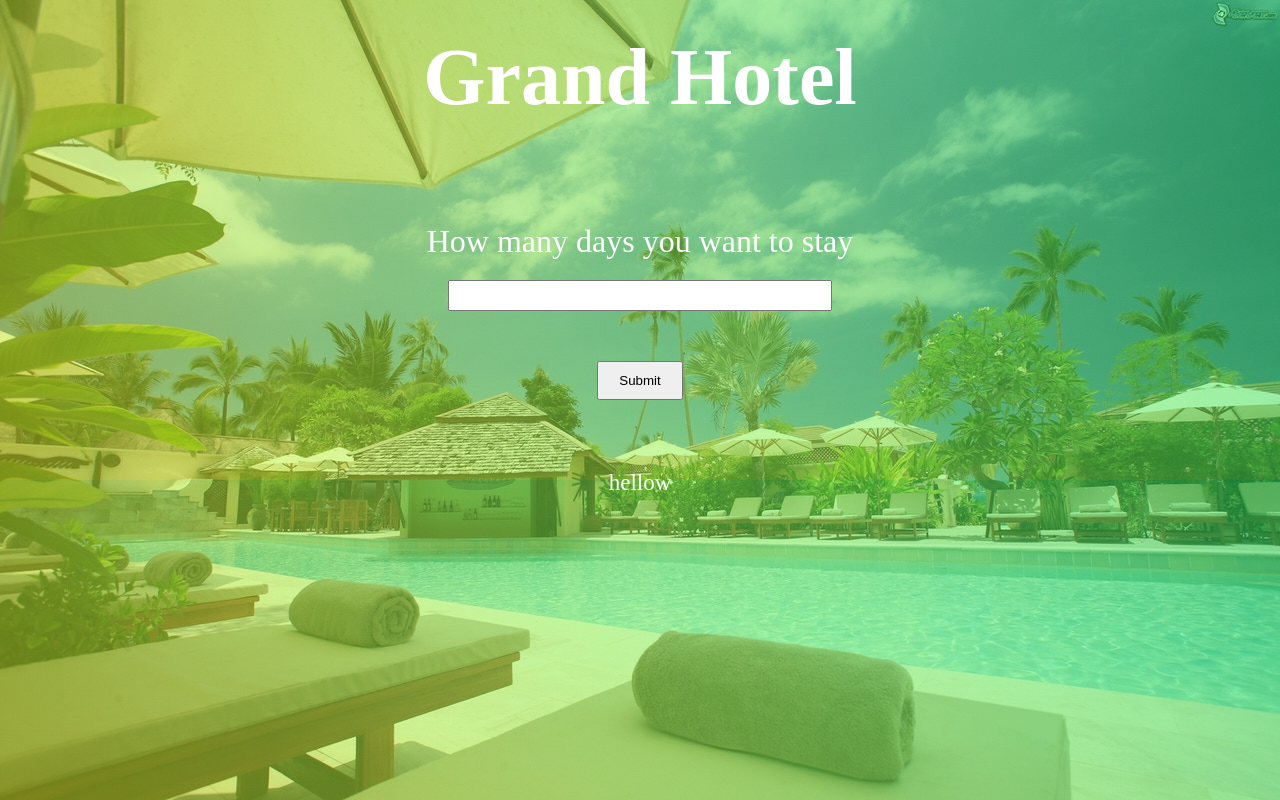
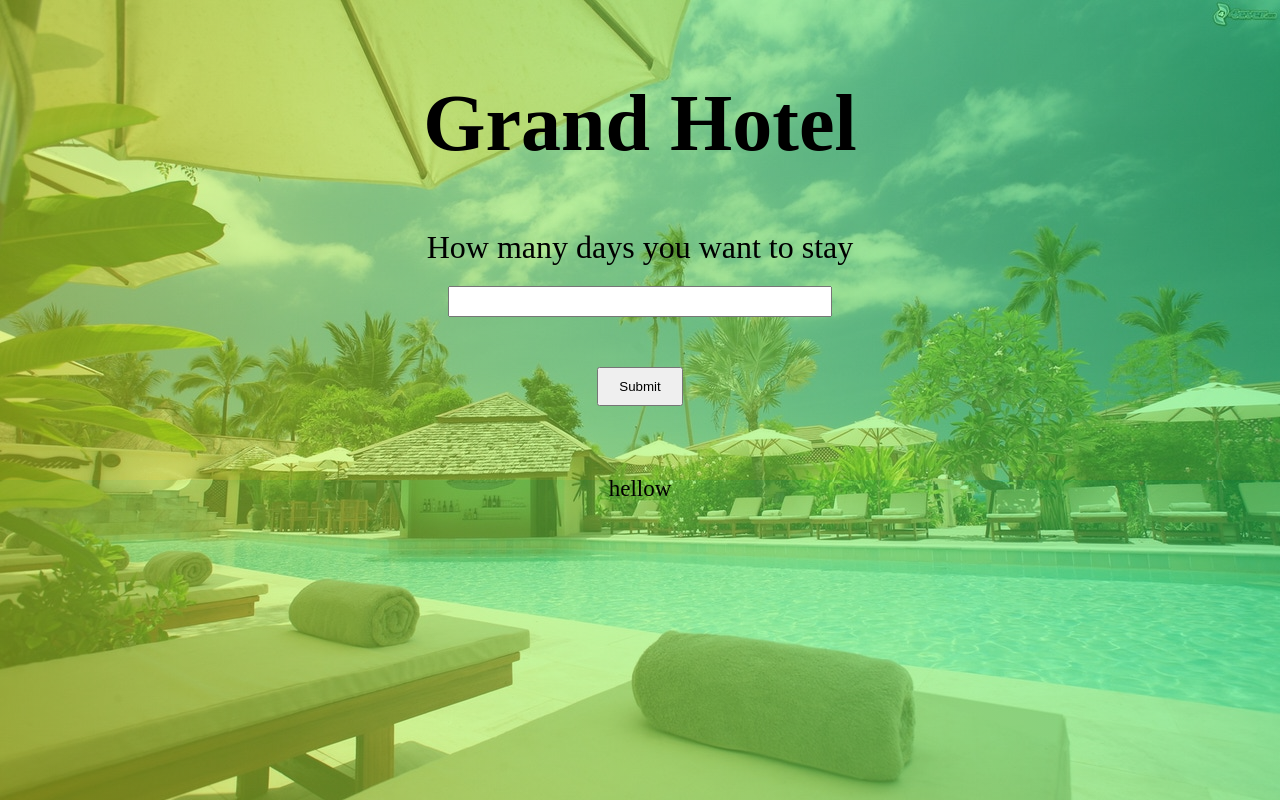
Before and after one commit to tmabid12/hotelcost, a plain HTML site: page index.html in a window 1280 px wide. Drawn offline with Linux system fonts and the light colour scheme.

Commit message:
Update index.html

```diff
--- a/index.html
+++ b/index.html
@@ -25,8 +25,8 @@
             text-align: center;
             padding-top: 3rem;
             font-size: 5rem;
-            color: white;
-            padding-bottom: 100px;
+            padding-bottom: 60px;
+            padding-top: 100px
         }
 
         .container {
@@ -40,7 +40,6 @@
 
         .text {
             font-size: 2rem;
-            color: white;
             padding-bottom: 20px;
 
         }
@@ -58,7 +57,6 @@
 
         #bills {
             font-size: 23px;
-            color: white;
             padding-top: 70px;
 
         }
```
